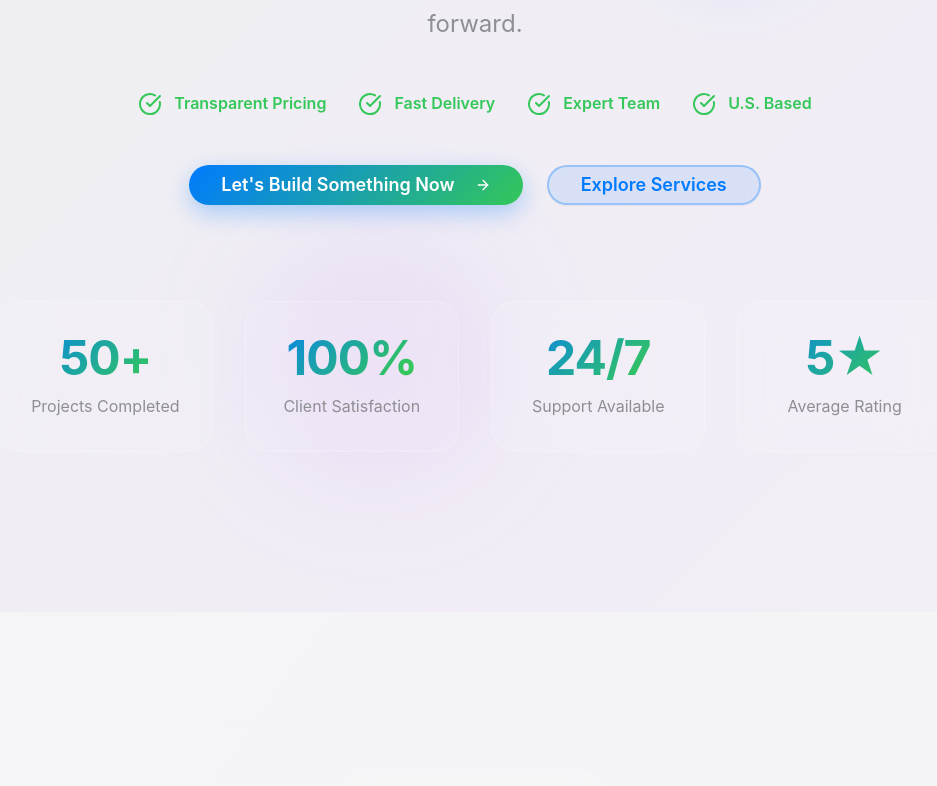
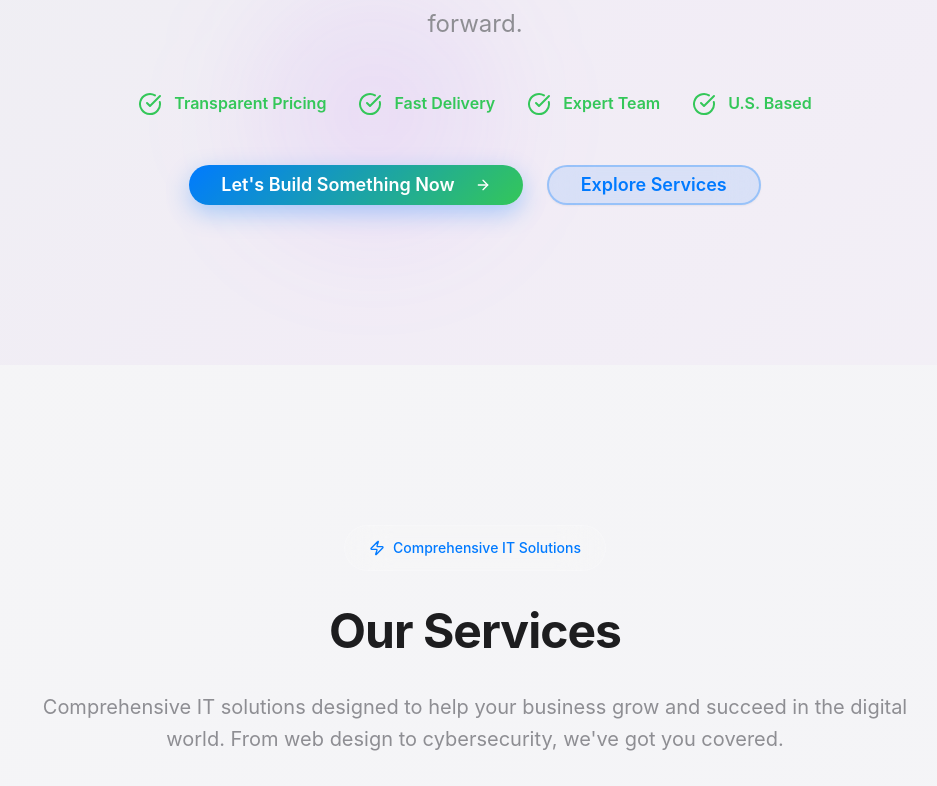
Before and after one commit to D-TECH-Contracting/D-TECH-Contracting, a React (Vite) app: page / in a window 1280 px wide. Shown: the part 545-1331 px from the top of the page, without its empty margins (165-1102 px from the left). Built offline with nearby package versions, Linux system fonts and the light colour scheme.

Commit message:
Remove statistics section from hero component

```diff
--- a/src/components/Hero.jsx
+++ b/src/components/Hero.jsx
@@ -70,26 +70,6 @@ export default function Hero() {
             </Button>
           </div>
         </div>
-
-        {/* Stats Section */}
-        <div className="mt-24 grid grid-cols-2 md:grid-cols-4 gap-8 animate-fade-in-up" style={{animationDelay: '1s'}}>
-          <div className="text-center apple-card glass">
-            <div className="text-4xl md:text-5xl font-display gradient-text mb-3">50+</div>
-            <div className="text-muted-foreground font-body font-medium">Projects Completed</div>
-          </div>
-          <div className="text-center apple-card glass">
-            <div className="text-4xl md:text-5xl font-display gradient-text mb-3">100%</div>
-            <div className="text-muted-foreground font-body font-medium">Client Satisfaction</div>
-          </div>
-          <div className="text-center apple-card glass">
-            <div className="text-4xl md:text-5xl font-display gradient-text mb-3">24/7</div>
-            <div className="text-muted-foreground font-body font-medium">Support Available</div>
-          </div>
-          <div className="text-center apple-card glass">
-            <div className="text-4xl md:text-5xl font-display gradient-text mb-3">5★</div>
-            <div className="text-muted-foreground font-body font-medium">Average Rating</div>
-          </div>
-        </div>
       </div>
     </section>
   )
```
